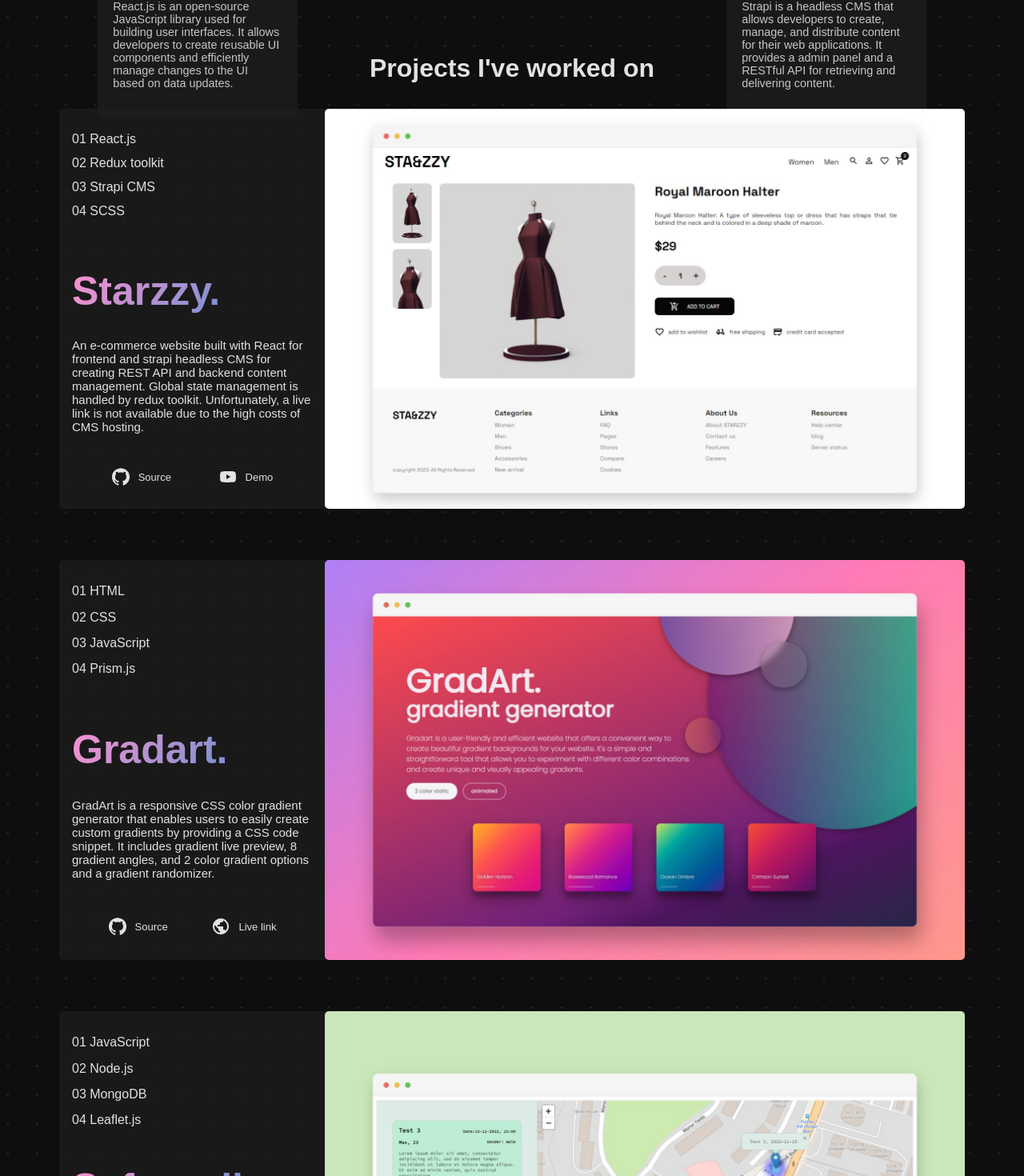
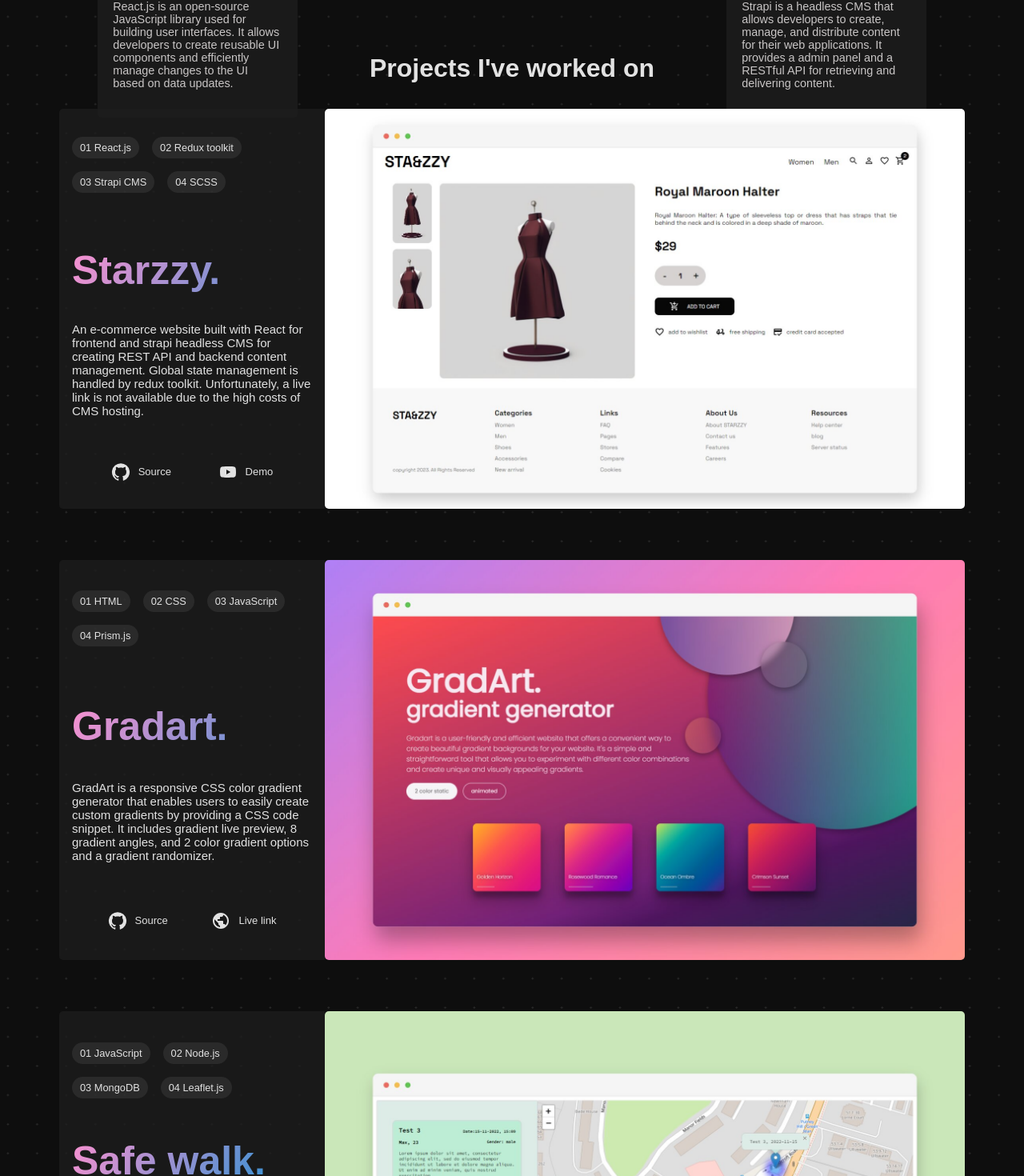
Before and after one commit to Mithesh-B/Portfolio, a React (Vite) app: page / in a window 1280 px wide. Shown: the part 1317-2787 px from the top of the page at 80% size. Built offline with nearby package versions, Linux system fonts and the light colour scheme; a web font is replaced by a local one.

Commit message:
minor card update

```diff
--- a/src/components/projects/Projects.jsx
+++ b/src/components/projects/Projects.jsx
@@ -46,10 +46,12 @@ const Projects = forwardRef((props, ref) => {
       <div className="mobile">
         <div className="projectstop p1">
           <div className="project" ref={(el) => (projectRefs.current[0] = el)}>
+            <div className="techstack">
               <div className="zero">01 React.js</div>
               <div className="one">02 Redux toolkit</div>
               <div className="two">03 Strapi CMS</div>
               <div className="three">04 SCSS</div>
+            </div>
             <h1 data-scroll data-scroll-speed="0.02" className="title_p rev">
               Starzzy.
             </h1>
@@ -86,10 +88,12 @@ const Projects = forwardRef((props, ref) => {
         </div>
         <div className="projectstop">
           <div className="project" ref={(el) => (projectRefs.current[1] = el)}>
+            <div className="techstack">
               <div className="zero">01 HTML</div>
               <div className="zero">02 CSS</div>
               <div className="zero">03 JavaScript</div>
               <div className="zero">04 Prism.js</div>
+            </div>
             <h1 data-scroll data-scroll-speed="0.02" className="title_p">
               Gradart.
             </h1>
@@ -125,11 +129,13 @@ const Projects = forwardRef((props, ref) => {
         </div>
         <div className="projectstop">
           <div className="project" ref={(el) => (projectRefs.current[2] = el)}>
+            <div className="techstack">
               <div className="zero">01 JavaScript</div>
               <div className="one">02 Node.js</div>
               <div className="two">03 MongoDB</div>
               <div className="three">04 Leaflet.js</div>
               <h1 className="title_p">Safe walk.</h1>
+            </div>
             <div className="description">
               Safe Walk is a website that allows citizens to log and report
               safety issues and problems encountered in public areas which will
@@ -162,9 +168,11 @@ const Projects = forwardRef((props, ref) => {
         </div>
         <div className="projectstop">
           <div className="project" ref={(el) => (projectRefs.current[3] = el)}>
+            <div className="techstack">
               <div className="zero">01 HTML</div>
               <div className="one">02 CSS</div>
               <div className="two">03 JavaScript</div>
+            </div>
             <h1 data-scroll data-scroll-speed="0.02" className="title_p">
               Prints.
             </h1>
@@ -200,10 +208,12 @@ const Projects = forwardRef((props, ref) => {
         </div>
         <div className="projectstop">
           <div className="project" ref={(el) => (projectRefs.current[4] = el)}>
+            <div className="techstack">
               <div className="zero">01 React.js</div>
               <div className="one">02 Next.js</div>
               <div className="two">03 SCSS</div>
               <div className="two">04 Chart.js</div>
+            </div>
             <h1 data-scroll data-scroll-speed="0.02" className="title_p">
               Board.
             </h1>
--- a/src/components/projects/projects.scss
+++ b/src/components/projects/projects.scss
@@ -40,6 +40,22 @@
     font-weight: 400;
     padding: 1rem;
     position: relative;
+
+    .techstack{
+      display: flex;
+      flex-wrap: wrap;
+      gap: 1rem;
+
+      div{
+        font-size: 0.8rem;
+        background-color: #6e6e6e34;
+        padding: 6px 10px 6px 10px;
+        border-radius: 10rem;
+        font-weight: 500;
+      }
+
+
+    }
 
     .title_p {
       font-size: 50px;
```
Lines whose indentation alone changed are shown as unchanged.
